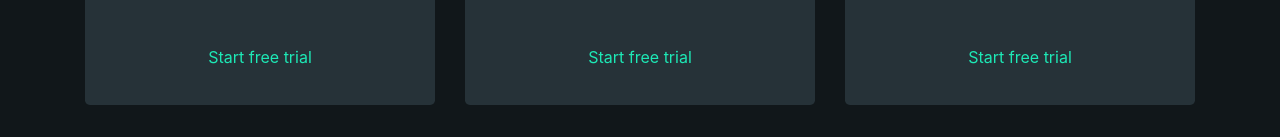
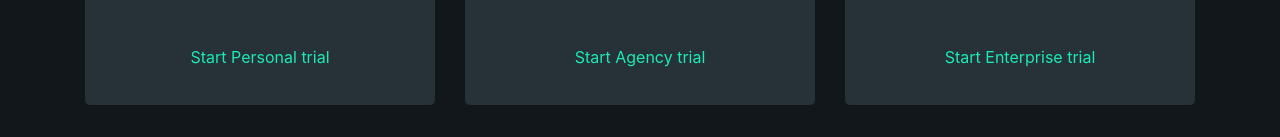
Before and after one commit to niclico01/niclico01-Test-20-03-2023, a plain HTML site: page index.html in a window 1280 px wide. Shown: the part 3133-3270 px from the top of the page. Drawn offline with nearby package versions, Linux system fonts and the light colour scheme; a web font is replaced by a local one.

Commit message:
Cambio bottoni

```diff
--- a/index.html
+++ b/index.html
@@ -185,8 +185,8 @@
                                 <li>Access to premium templates</li>
                                 <li>Basic support</li>
                             </ul>
-                            <a href="#" class="personal">
-                                Start free trial
+                            <a href="#" class="btn-btn-primary">
+                                Start Personal trial
                             </a>
                         </div>
                     </div>
@@ -201,8 +201,8 @@
                                 <li>Access to premium templates</li>
                                 <li>Priority support</li>
                             </ul>
-                            <a href="#" class="agency">
-                                Start free trial
+                            <a href="#" class="btn-btn-info">
+                                Start Agency trial
                             </a>
                         </div>
                     </div>
@@ -217,8 +217,8 @@
                                 <li>Access to premium templates</li>
                                 <li>24/7 support</li>
                             </ul>
-                            <a href="#" class="enterprise">
-                                Start free trial
+                            <a href="#" class="btn-btn-primary">
+                                Start Enterprise trial
                             </a>
                         </div>
                     </div>
```
